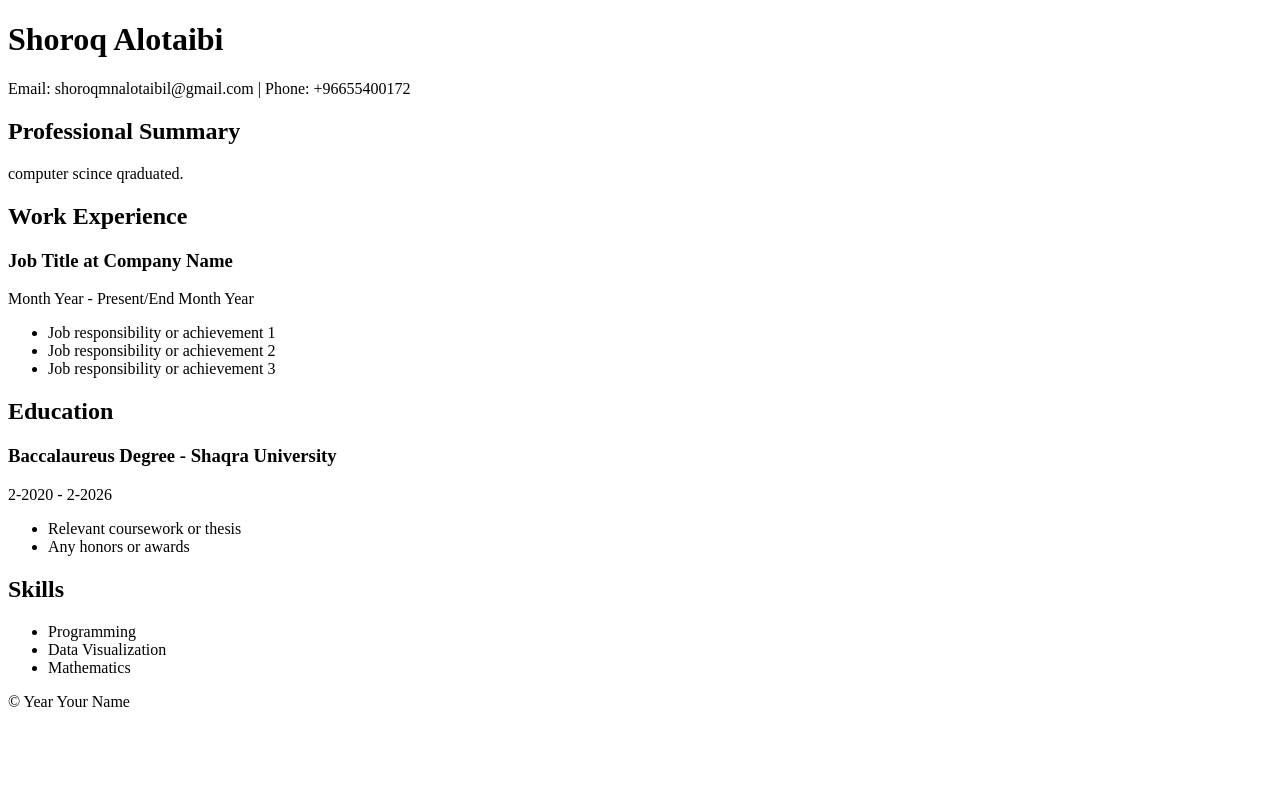
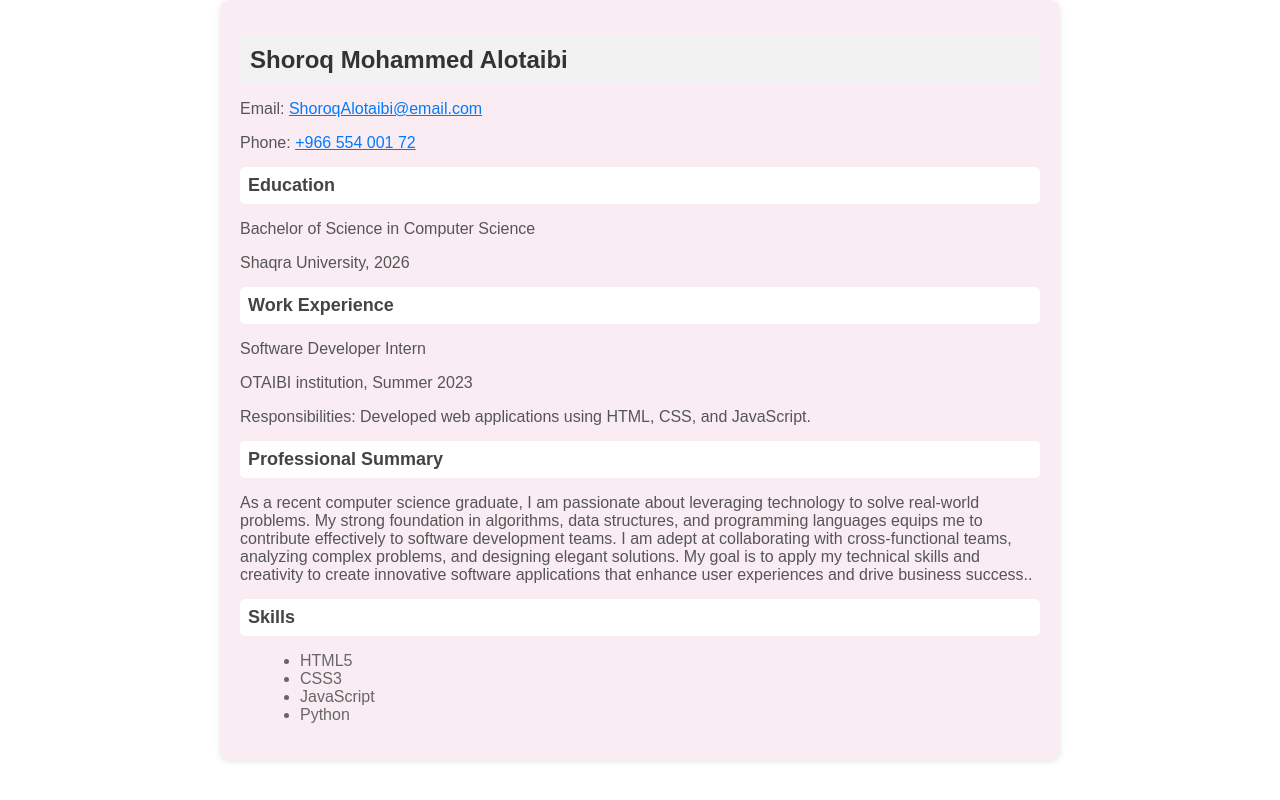
Before and after one commit to Shoroqmnalo/cv, a plain HTML site: page index.html in a window 1280 px wide. Drawn offline with Linux system fonts and the light colour scheme.

Commit message:
Update index.html
create an index

```diff
--- a/index.html
+++ b/index.html
@@ -3,53 +3,72 @@
 <head>
     <meta charset="UTF-8">
     <meta name="viewport" content="width=device-width, initial-scale=1.0">
-    <title>Shoroq Alotaibi - Curriculum Vitae</title>
+    <title>Your Name - Curriculum Vitae</title>
+    <style>
+        body {
+            background-color: #ffffff;
+            font-family: Arial, sans-serif;
+            margin: 0;
+            padding: 0;
+        }
+        .container {
+            max-width: 800px;
+            margin: 0 auto;
+            padding: 20px;
+            background-color:  #faecf3;
+            border-radius: 10px;
+            box-shadow: 0 2px 6px rgba(0, 0, 0, 0.1);
+        }
+        h1 {
+            font-size: 24px;
+            margin-bottom: 10px;
+            color: #333;
+            background-color: #f2f2f2;
+            padding: 10px;
+            border-radius: 5px;
+        }
+        p {
+            font-size: 16px;
+            margin-bottom: 10px;
+            color: #555;
+        }
+        h2 {
+            font-size: 18px;
+            margin-bottom: 10px;
+            color: #444;
+            background-color: #ffffff;
+            padding: 8px;
+            border-radius: 5px;
+        }
+        ul {
+            list-style-type: disc;
+            margin-left: 20px;
+            color: #666;
+        }
+    </style>
 </head>
 <body>
-    <header>
-        <h1>Shoroq Alotaibi</h1>
-        <p>Email: shoroqmnalotaibil@gmail.com | Phone: +96655400172</p>
-    </header>
-    <section>
+    <div class="container">
+        <h1>Shoroq Mohammed Alotaibi</h1>
+        <p>Email: <a href="mailto:ShoroqAlotaibi@email.com" style="color: #007bff;">ShoroqAlotaibi@email.com</a></p>
+        <p>Phone: <a href="tel:+96655400172" style="color: #007bff;">+966 554 001 72</a></p>
+        <h2>Education</h2>
+        <p>Bachelor of Science in Computer Science</p>
+        <p>Shaqra University, 2026</p>
+        <h2>Work Experience</h2>
+        <p>Software Developer Intern</p>
+        <p>OTAIBI institution, Summer 2023</p>
+        <p>Responsibilities: Developed web applications using HTML, CSS, and JavaScript.</p>
         <h2>Professional Summary</h2>
-        <p>computer scince qraduated.</p>
+        <p>As a recent computer science graduate, I am passionate about leveraging technology to solve real-world problems. My strong foundation in algorithms, data structures, and programming languages equips me to contribute effectively to software development teams. I am adept at collaborating with cross-functional teams, analyzing complex problems, and designing elegant solutions. My goal is to apply my technical skills and creativity to create innovative software applications that enhance user experiences and drive business success..</p>
     </section>
-    <section>
-        <h2>Work Experience</h2>
-        <article>
-            <h3>Job Title at Company Name</h3>
-            <p>Month Year - Present/End Month Year</p>
-            <ul>
-                <li>Job responsibility or achievement 1</li>
-                <li>Job responsibility or achievement 2</li>
-                <li>Job responsibility or achievement 3</li>
-            </ul>
-        </article>
-        <!-- Repeat for each job position -->
-    </section>
-    <section>
-        <h2>Education</h2>
-        <article>
-            <h3>Baccalaureus Degree - Shaqra University</h3>
-            <p> 2-2020 - 2-2026 </p>
-            <ul>
-                <li>Relevant coursework or thesis</li>
-                <li>Any honors or awards</li>
-            </ul>
-        </article>
-        <!-- Repeat for each educational qualification -->
-    </section>
-    <section>
         <h2>Skills</h2>
         <ul>
-            <li>Programming</li>
-            <li>Data Visualization</li>
-            <li>Mathematics</li>
-            <!-- Add more skills as needed -->
+            <li>HTML5</li>
+            <li>CSS3</li>
+            <li>JavaScript</li>
+            <li>Python</li>
         </ul>
-    </section>
-    <footer>
-        <p>© Year Your Name</p>
-    </footer>
+    </div>
 </body>
 </html>
```
